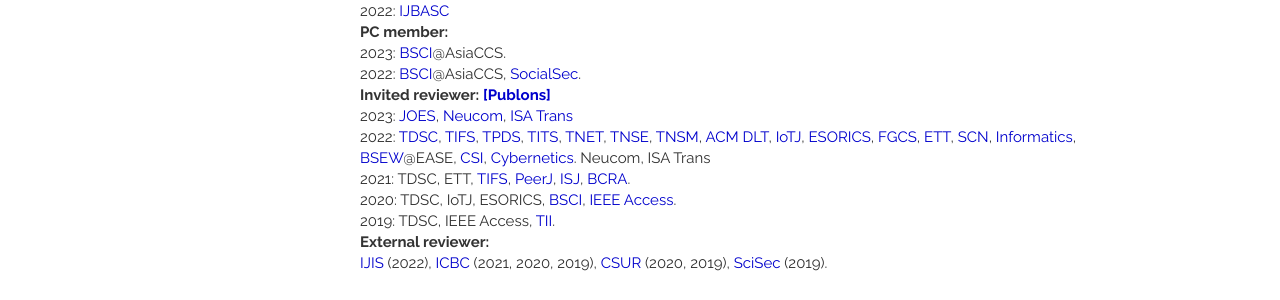
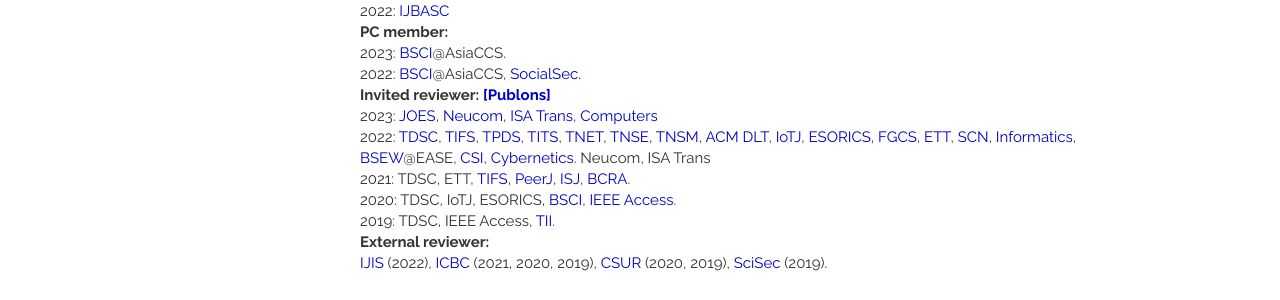
Before and after one commit to AaronWang-git/qinwang-git.github.io, a Jekyll site: the page built from index.html, in a window 1280 px wide and 900 px high, scrolled down 2663 px. Shown: the part 153-453 px from the top of the window. Built offline with Jekyll 4.4.1, drawn with Linux system fonts in a browser that asks for light colours; nearby versions of some CDN libraries; a script that is not in the unit is left out; the list of posts is cut into pages by our own code.

Commit message:
Update service.html

```diff
--- a/_includes/service.html
+++ b/_includes/service.html
@@ -53,7 +53,9 @@
     <br>
         2023: <a href="https://onlinelibrary.wiley.com/journal/14676419" target="_blank">JOES</a></strong>,
               <a href="https://www.sciencedirect.com/journal/neurocomputing" target="_blank">Neucom</a></strong>,
-             <a href="https://www.sciencedirect.com/journal/isa-transactions" target="_blank">ISA Trans</a></strong>
+              <a href="https://www.sciencedirect.com/journal/isa-transactions" target="_blank">ISA Trans</a></strong>,
+              <a href="https://www.mdpi.com/journal/computers" target="_blank">Computers</a></strong>
+
     <br>
         2022: <a href="https://ieeexplore.ieee.org/xpl/RecentIssue.jsp?punumber=8858" target="_blank">TDSC</a></strong>,
               <a href="https://ieeexplore.ieee.org/xpl/RecentIssue.jsp?punumber=10206" target="_blank">TIFS</a></strong>,
```
